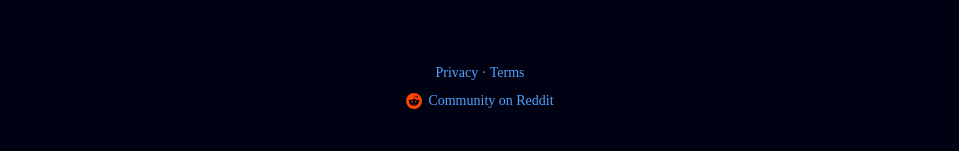
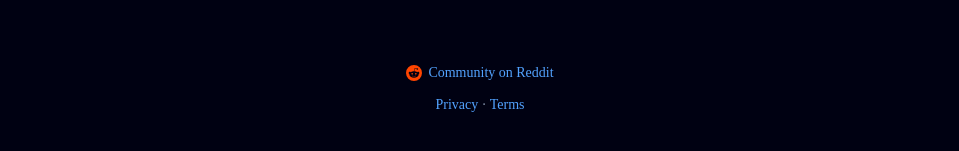
Before and after one commit to InstantRailCheck/web, a Next.js app: page / in a window 1280 px wide. Shown: the part 1591-1742 px from the top of the page, without its empty margins (160-1119 px from the left). Built offline with nearby package versions, Linux system fonts and the light colour scheme; no server answers; the database is empty.

Commit message:
Move Community on Reddit link above Privacy/Terms in footer
Privacy/Terms conventionally anchor the very bottom as muted legal
boilerplate; the community link reads better with more prominence.

```diff
--- a/components/LegalFooterLinks.tsx
+++ b/components/LegalFooterLinks.tsx
@@ -4,16 +4,7 @@ import { RedditIcon } from "@/components/RedditIcon";
 export function LegalFooterLinks() {
   return (
     <div className="mt-16">
-      <p className="mx-auto whitespace-nowrap px-6 text-center text-sm text-slate-400">
-        <Link href="/privacy" className="text-blue-400 hover:text-blue-300 transition">
-          Privacy
-        </Link>
-        {" · "}
-        <Link href="/terms" className="text-blue-400 hover:text-blue-300 transition">
-          Terms
-        </Link>
-      </p>
-      <p className="mx-auto mt-2 text-center text-sm text-slate-400">
+      <p className="mx-auto text-center text-sm text-slate-400">
         <a
           href="https://www.reddit.com/r/InstantRailCheck/"
           target="_blank"
@@ -24,6 +15,15 @@ export function LegalFooterLinks() {
           Community on Reddit
         </a>
       </p>
+      <p className="mx-auto mt-2 whitespace-nowrap px-6 text-center text-sm text-slate-400">
+        <Link href="/privacy" className="text-blue-400 hover:text-blue-300 transition">
+          Privacy
+        </Link>
+        {" · "}
+        <Link href="/terms" className="text-blue-400 hover:text-blue-300 transition">
+          Terms
+        </Link>
+      </p>
     </div>
   );
 }
--- a/components/SiteFooterLinks.tsx
+++ b/components/SiteFooterLinks.tsx
@@ -7,16 +7,7 @@ export function SiteFooterLinks() {
     <div className="mt-16">
       <SiteNavLinks />
 
-      <p className="mx-auto mt-3 whitespace-nowrap px-6 text-center text-sm text-slate-400">
-        <Link href="/privacy" className="text-blue-400 hover:text-blue-300 transition">
-          Privacy
-        </Link>
-        {" · "}
-        <Link href="/terms" className="text-blue-400 hover:text-blue-300 transition">
-          Terms
-        </Link>
-      </p>
-      <p className="mx-auto mt-2 text-center text-sm text-slate-400">
+      <p className="mx-auto mt-3 text-center text-sm text-slate-400">
         <a
           href="https://www.reddit.com/r/InstantRailCheck/"
           target="_blank"
@@ -27,6 +18,15 @@ export function SiteFooterLinks() {
           Community on Reddit
         </a>
       </p>
+      <p className="mx-auto mt-2 whitespace-nowrap px-6 text-center text-sm text-slate-400">
+        <Link href="/privacy" className="text-blue-400 hover:text-blue-300 transition">
+          Privacy
+        </Link>
+        {" · "}
+        <Link href="/terms" className="text-blue-400 hover:text-blue-300 transition">
+          Terms
+        </Link>
+      </p>
     </div>
   );
 }
```
